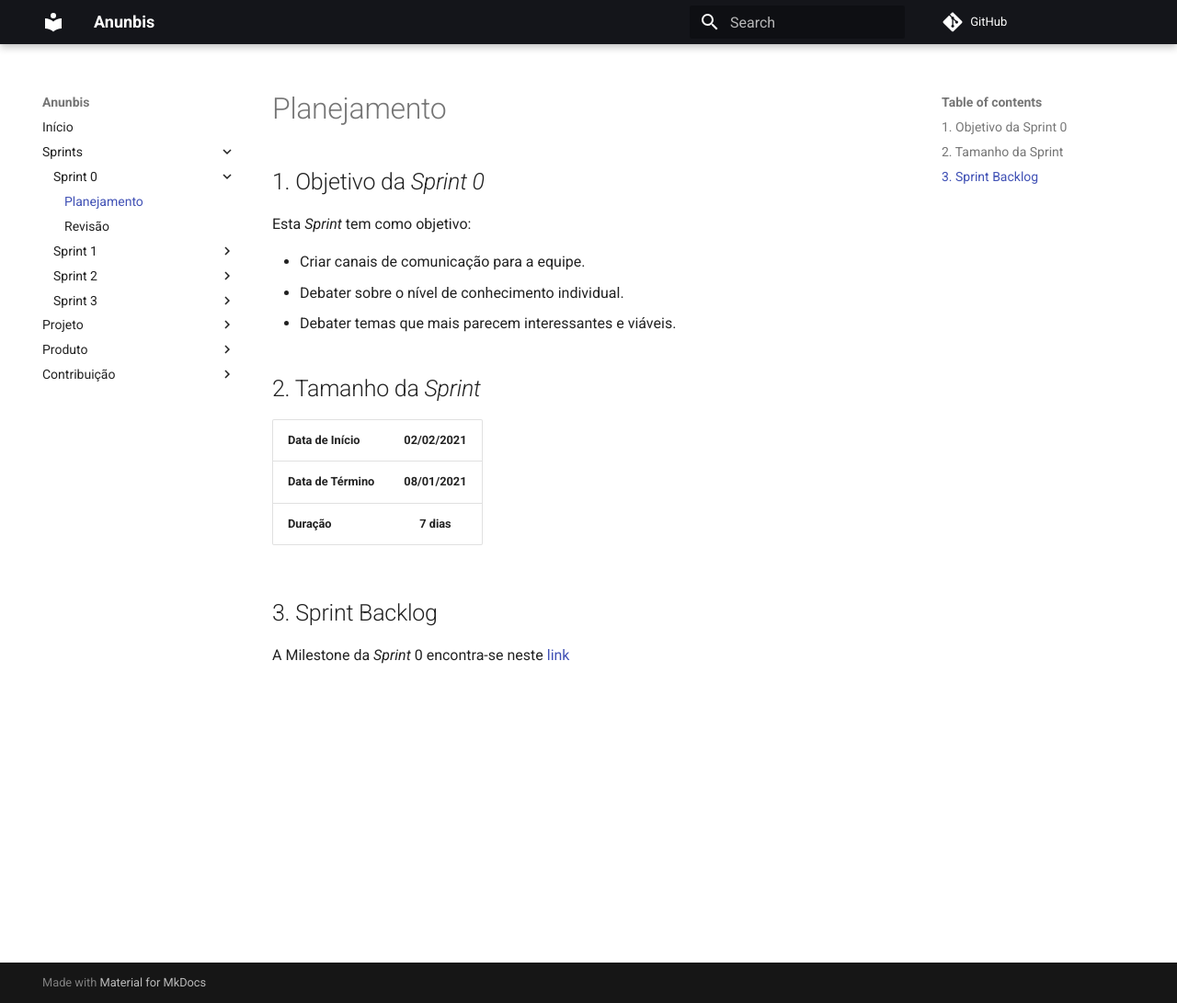
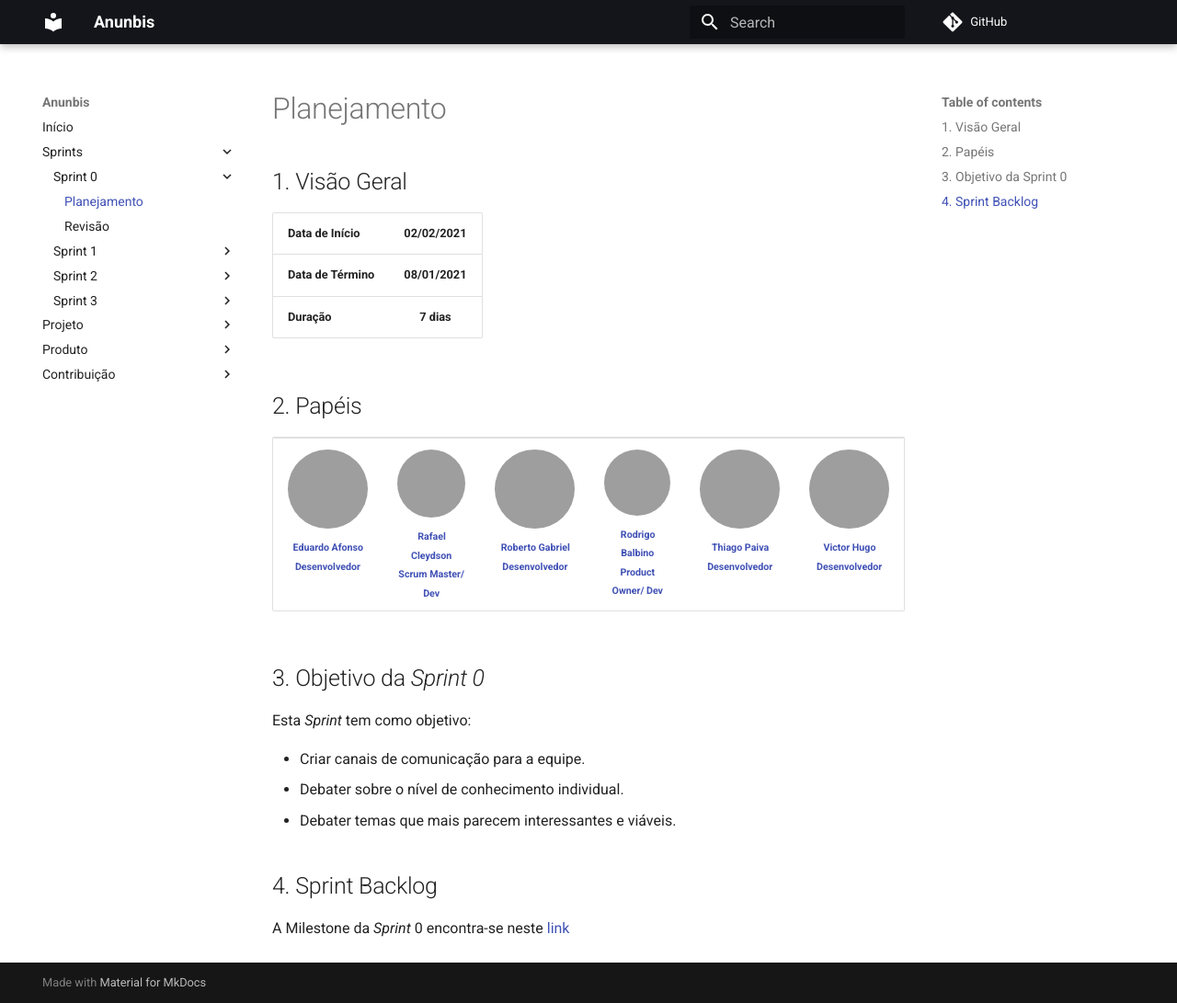
Before and after one commit to fga-eps-mds/2020.2-Anunbis, an MkDocs documentation site: the page built from docs/sprints/planejamento-sprint-0.md, in a window 1280 px wide and 1091 px high. Shown: the whole window at 92% size. Built offline with MkDocs 1.6.1 and Material for MkDocs 9.7.7, drawn with Linux system fonts in a browser that asks for light colours; comment, search, counter and statistics services are not loaded; grey boxes are pictures that could not be loaded.

Commit message:
#60 Atualizando documentos de planejamento e revisao da sprint 0
Co-authored-by: Balbinoo <rodrigo080599@hotmail.com>

```diff
--- a/docs/sprints/planejamento-sprint-0.md
+++ b/docs/sprints/planejamento-sprint-0.md
@@ -1,4 +1,33 @@
-## 1. Objetivo da _Sprint 0_
+
+## 1. Visão Geral
+
+| Data de Início | 02/02/2021 |
+|:--|:--:|
+| **Data de Término** | **08/01/2021** |
+| **Duração** | **7 dias** |
+
+## 2. Papéis
+
+<table>
+    <tr>
+     <!-- Eduardo   -->
+        <td align="center"><a href="https://github.com/oEduardoAfonso"><img style="border-radius: 50%;" src="https://avatars.githubusercontent.com/u/54921791?s=400&u=12d7cd0e0fdb7e4540dd786c4cc936167d8b7666&v=4" width="100px;" alt=""/><br /><sub><b>Eduardo Afonso</b><br><b>Desenvolvedor</b></sub></a><br /><a href="https://github.com/DanielPortods"></a></td>
+     <!-- Raphael -->
+        <td align="center"><a href="https://github.com/RcleydsonR">
+        <img style="border-radius: 50%;" src="https://avatars.githubusercontent.com/u/74625814?s=460&u=c3b77eaa289d931e139e184d494e0151956372a8&v=4"width="100px;" alt=""/>
+        <br /><sub><b>Rafael Cleydson</b><br><b>Scrum Master/ Dev</b></sub></a><br /><a href="https://github.com/Bruno-Felix"></a></td>
+         <!-- Roberto  -->
+        <td align="center"><a href="https://github.com/mangabeiras"><img style="border-radius: 50%;" src="https://avatars.githubusercontent.com/u/54643519?s=400&u=e818422fc51e3e58e20e2bfc28bcdcd96a3acf62&v=4" width="100px;" alt=""/><br /><sub><b>Roberto Gabriel</b><br><b>Desenvolvedor</sub></a><br /><a href="https://github.com/emysdias"></a></td>
+     <!-- Rodrigo     -->
+        <td align="center"><a href=https://github.com/Balbinoo><img style="border-radius: 50%;" src="https://avatars.githubusercontent.com/u/54644626?s=400&u=8d36fb668cd69ccd23d5827ae9e1b86a937eefa1&v=4" width="100px;" alt=""/><br /><sub><b>Rodrigo Balbino</b><br><b>Product Owner/ Dev</b></sub></a><br /><a href="https://github.com/DenysRogeres"></a></td>
+    <!-- Thiago  -->
+        <td align="center"><a href=https://github.com/thiagohdaqw><img style="border-radius: 50%;" src="https://avatars.githubusercontent.com/u/54081877?s=400&u=c1add0666adbf836efe972df83a854185477c2cc&v=4" width="100px;" alt=""/><br /><sub><b>Thiago Paiva</b><br><b>Desenvolvedor</sub></a><br /><a href="https://github.com/daniel-bm"></a></td>
+     <!-- Victor -->
+        <td align="center"><a href=https://github.com/victorhugo21><img style="border-radius: 50%;" src="https://avatars.githubusercontent.com/u/54643372?s=400&u=662c17b015a365ca35b5b4ea519c0fd64fd00184&v=4" width="100px;" alt=""/><br /><sub><b>Victor Hugo</b><br><b>Desenvolvedor</sub></a><br /><a href="https://github.com/enzoggqs"></a></td>
+        </tr>
+    </table>
+
+## 3. Objetivo da _Sprint 0_
 
 <p align="justify">Esta <i>Sprint</i> tem como objetivo:</p>
 
@@ -6,14 +35,7 @@
 - Debater sobre o nível de conhecimento individual.
 - Debater temas que mais parecem interessantes e viáveis.
 
-## 2. Tamanho da _Sprint_
 
-| Data de Início | 02/02/2021 |
-|:--|:--:|
-| **Data de Término** | **08/01/2021** |
-| **Duração** | **7 dias** |
-
-
-## 3. Sprint Backlog
+## 4. Sprint Backlog
 
 A Milestone da _Sprint_ 0 encontra-se neste [link](https://github.com/fga-eps-mds/2020.2-Anunbis/milestone/1)
```
Also changed, not shown: docs/sprints/revisao-sprint-0.md (+27 -3 lines).
